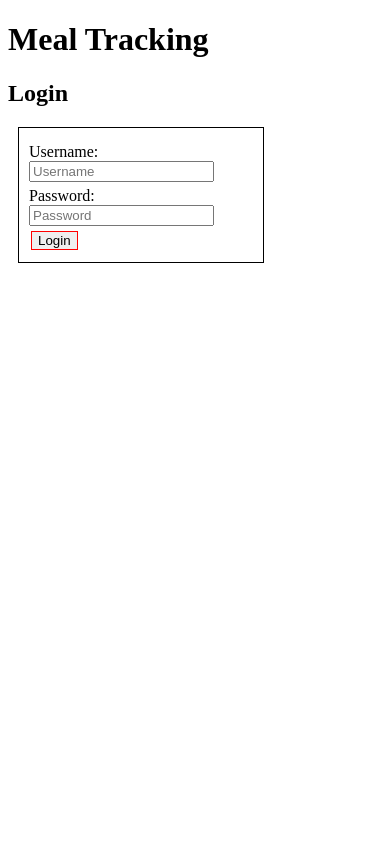
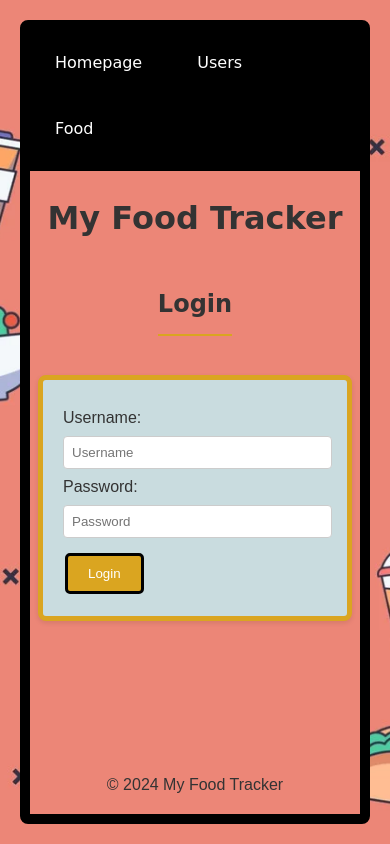
Before and after one commit to Marcus17642/CIT-Agile-Project, a Flask app: page /login in a window 390 px wide. Run offline with Flask 3, Linux system fonts and the light colour scheme.

Commit message:
The first layout base on back-end coding

```diff
--- a/data/foodmeal.csv
+++ b/data/foodmeal.csv
@@ -20,4 +20,4 @@ meal_id,food_id,amount
 1,4,123.0
 1,14,123.0
 1,3,135.0
-9,16,1000.0
+9,3,2500.0
--- a/data/meals.csv
+++ b/data/meals.csv
@@ -7,3 +7,4 @@ user_id,name
 17,Breakfast
 9,Midnight
 2,Haha
+21,Meal_01
--- a/data/users.csv
+++ b/data/users.csv
@@ -19,3 +19,4 @@ Teresa Gill,6042785329,170.0,65.0,male,14,2300.0,123456tg
 Brittany Delacruz,6046967141,160.0,50.0,feamle,76,2000.0,123456bd
 Jason Allen,7788862135,175.0,70.0,male,24,2400.0,123456ja
 Amanda Bradley,7783105546,165.0,55.0,feamle,40,2100.0,123456ab
+Wencong,6047191165,179.0,60.0,male,28,2197.300875,123456789
--- a/static/style.css
+++ b/static/style.css
@@ -1,29 +1,258 @@
-.data_table {
+@media (max-width: 768px) {
+
+    .formNeedInput,
+    .mealInfo,
+    .foodMealInfo {
+        width: 100%;
+        padding: 10px;
+    }
+
+    .data_table {
+        flex-direction: column;
+    }
+}
+
+body {
+    font-family: 'Arial', sans-serif;
+    color: #333;
+    line-height: 1.6;
+    height: 100%;
+    margin: 20px;
     display: flex;
+    flex-direction: column;
+    justify-content: flex-start;
+    /* Start aligning items from the top */
+    align-items: center;
+    /* Keep centering horizontally */
+    background-color: rgb(236, 134, 119);
+    border-radius: 8px;
+    border: 10px solid rgb(0, 0, 0);
+
 }
+html {
+    font-family: 'Arial', sans-serif;
+    color: #333;
+    line-height: 1.6;
+    height: 100%;
+    margin: 0;
+    display: flex;
+    flex-direction: column;
+    justify-content: flex-start;
+    /* Start aligning items from the top */
+    align-items: center;
+    /* Keep centering horizontally */
+    background-color: #c9dcdf;
+    background-image: url('../static/image_02.webp'); /* Path to your background image */
+    background-size: cover; /* Ensure the background image covers the entire element */
+    background-position: center; /* Center the background image */
+
+
+}
+
 label {
     display: block;
     margin-top: 5px;
     margin-bottom: 5px;
 }
+
+/* label {
+    display: block;
+    margin-bottom: 10px;
+} */
+
+
 button {
     display: block;
     margin: 2px;
     border: 1px solid red;
 }
-.formNeedInput, .mealInfo, .foodMealInfo, span {
-    border: 1px solid black;
-    padding: 10px;
-    width: 40%;
-    margin: 10px;
-}
+
 div {
     margin: 10px;
     padding: 5px;
 }
+
+
+button,
+input[type="submit"] {
+    background-color: goldenrod;
+    color: white;
+    padding: 10px 20px;
+    border: none;
+    border-radius: 5px;
+    border: 3px solid rgb(0, 0, 0);
+    cursor: pointer;
+    display: inline-block;
+    margin-top: 10px;
+    transition: background-color 0.3s;
+    /* Smooth transition for hover effect */
+}
+
+button:hover,
+input[type="submit"]:hover {
+    background-color: rgb(77, 204, 161);
+    /* Darker shade of green on hover */
+}
+
+
+input[type="text"],
+input[type="password"],
+input[type="number"],
+select {
+    width: 95%;
+    padding: 8px;
+    border: 1px solid #ccc;
+    border-radius: 4px;
+    margin-top: 5px;
+}
+
+
+.data_table {
+    display: flex;
+    flex-wrap: wrap;
+    justify-content: space-around;
+    padding: 20px;
+    background: #c9dcdf;
+    box-shadow: 0 2px 5px rgba(0, 0, 0, 0.1);
+    border-radius: 8px;
+}
+
+.data_table div {
+    margin: 10px;
+}
+
+
+.mealInfo h3,
+.foodMealInfo p {
+    margin-bottom: 5px;
+}
+
+
+h1 {
+    font-family: cursive;
+}
+
+
+h2 {
+    border-bottom: 2px solid goldenrod;
+    padding-bottom: 10px;
+    font-family: cursive;
+}
+
+nav {
+    background-color: black;
+    padding-bottom: 10px;
+    font-family: cursive;
+
+}
+.notification {
+    background-color: #ffdddd;
+    border-left: 5px solid #f44336;
+    padding: 10px;
+    margin: 10px 0;
+}
+
+.mealInfo {
+    padding: 20px;
+    margin: 20px 0;
+    width: 200%;
+    background: #c9dcdf;
+    box-shadow: 0 2px 5px rgba(0, 0, 0, 0.1);
+    border-radius: 8px;
+    border: 8px solid goldenrod;
+}
+
+.formNeedInput {
+    padding: 20px;
+    margin: 20px 0;
+    width: 50%;
+    background: white;
+    box-shadow: 0 2px 5px rgba(0, 0, 0, 0.1);
+    border-radius: 8px;
+    border: 5px solid goldenrod;
+}
+
+.formNeedInputLoginIn {
+    padding: 20px;
+    margin: 20px 0;
+    width: 80%;
+    background: #c9dcdf;
+    box-shadow: 0 2px 5px rgba(0, 0, 0, 0.1);
+    border-radius: 8px;
+    border: 5px solid goldenrod;
+}
+
+.formNeedInputFood {
+    padding: 20px;
+    margin: 20px 0;
+    width: 50%;
+    background: #c9dcdf;
+    box-shadow: 0 2px 5px rgba(0, 0, 0, 0.1);
+    border-radius: 8px;
+    border: 8px solid goldenrod;
+
+}
+
+
 .foodMealInfo {
-    width: 60%;
+    padding: 20px;
+    margin: 20px 0;
+    width: 50%;
+    background: white;
+    box-shadow: 0 2px 5px rgba(0, 0, 0, 0.1);
+    border-radius: 8px;
+    border: 5px solid goldenrod;
 }
-.formNeedInput {
-    width: 60%;
+
+.form-login {
+    max-width: 360px;
+    margin: 40px auto;
+    padding: 40px;
+    background: #ffffff;
+    border-radius: 8px;
+    box-shadow: 0 4px 6px rgba(0, 0, 0, 0.1);
+    border: 5px solid goldenrod;
 }
+
+a {
+    display: inline-block;
+    padding: 10px 20px;
+    margin: 10px 5px;
+    text-align: center;
+    text-decoration: none;
+    color: white;
+    transition: background-color 0.3s ease;
+}
+
+footer {
+    display: flex;
+    justify-content: center;
+    /* Centers content horizontally */
+    align-items: center;
+    /* Centers content vertically */
+    margin-top: auto;
+    /* Pushes the footer to the bottom */
+    height: auto;
+    /* Adjust height as necessary */
+}
+
+@keyframes spin {
+    from {
+        transform: rotate(0deg);
+        /* Start the spin from 0 degrees */
+    }
+
+    to {
+        transform: rotate(360deg);
+        /* Spin to 360 degrees */
+    }
+}
+
+.spinning-image {
+    animation: spin 5s linear infinite;
+    /* Apply the spin animation */
+    display: block;
+    /* Ensures the image does not have extra space around it */
+    margin: auto;
+    /* Centers the image if within a block */
+}
--- a/templates/addnew.html
+++ b/templates/addnew.html
@@ -68,4 +68,6 @@
 
     </div>
 
+
+
 {% endblock %}
--- a/templates/base.html
+++ b/templates/base.html
@@ -3,19 +3,28 @@
     <head>
         <meta charset="utf-8">
         <meta name="viewport" content="width=device-width, initial-scale=1, shrink-to-fit=no">
-        <title>Meal tracking</title>
+        <title>My Food Tracker</title>
         <link rel="stylesheet" href="{{ url_for('static', filename='style.css') }}">
         <link rel="icon" type="image/x-icon" href="{{ url_for('static', filename='Nutrition-512.webp') }}">
     </head>
     <body>
-        <!-- <nav>
+
+        <nav>
             <a href="{{ url_for('home') }}">Homepage</a>
             <a href="{{ url_for('users_list') }}">Users</a>
             <a href="{{ url_for('food_list') }}">Food</a>
-        </nav> -->
-        <h1>Meal Tracking</h1>
+        </nav>
+
+        <h1>My Food Tracker</h1>
         {% block content %}
         {% endblock %}
         <script src="{{ url_for('static', filename='script.js') }}"></script>
+
+
     </body>
+
+
+    <footer>
+        <p>© 2024 My Food Tracker</p>
+    </footer>
 </html>
--- a/templates/food.html
+++ b/templates/food.html
@@ -34,4 +34,5 @@
         {% endfor %}
     </div>
 </div>
+
 {% endblock %}
--- a/templates/home.html
+++ b/templates/home.html
@@ -9,5 +9,9 @@
         <button type="button"><a href="{{ url_for('add_new') }}">Add new</a></button>
 
     </div>
+    <div>
+        <img src="static\img_01.png" alt="Spinning Image" class="spinning-image">
+    </div>
+
 
 {% endblock %}
--- a/templates/login.html
+++ b/templates/login.html
@@ -8,7 +8,7 @@
     {% with messages = get_flashed_messages() %} {% if messages %}
     <div class="notification is-danger">{{ messages[0] }}</div>
     {% endif %} {% endwith %}
-    <form class="formNeedInput" action="{{ url_for('login_post') }}" method="post">
+    <form class="formNeedInputLoginIn" action="{{ url_for('login_post') }}" method="post">
         <label>Username:
             <input type="text" name="username" placeholder="Username" required>
         </label>
@@ -17,4 +17,5 @@
         </label>
         <button type="submit">Login</button>
     </form>
+
 {% endblock %}
--- a/templates/users.html
+++ b/templates/users.html
@@ -50,4 +50,5 @@
         {% endfor %}
     </div>
 </div>
+
 {% endblock %}
```
Also changed, not shown: fonts/OFL.txt (added, +93 -0 lines), templates/user_info.html (+9 -3 lines), fonts/PoetsenOne-Regular.ttf (added), static/image_02.webp (added), static/image_03.jpg (added), static/img_01.png (added).
